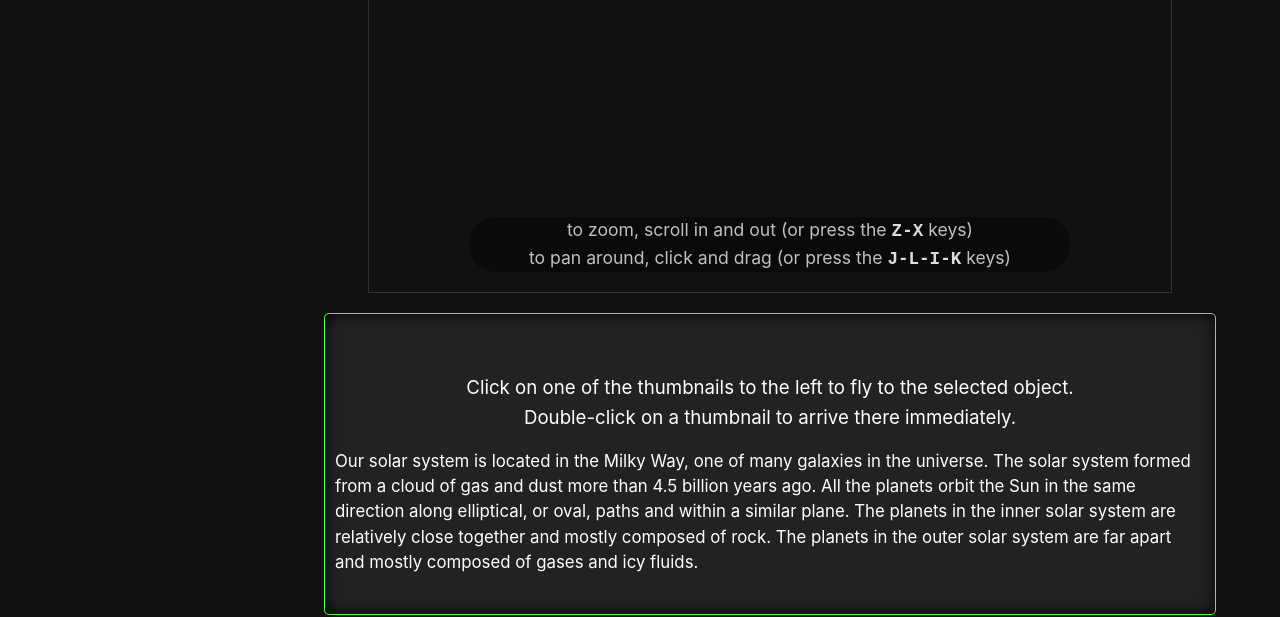
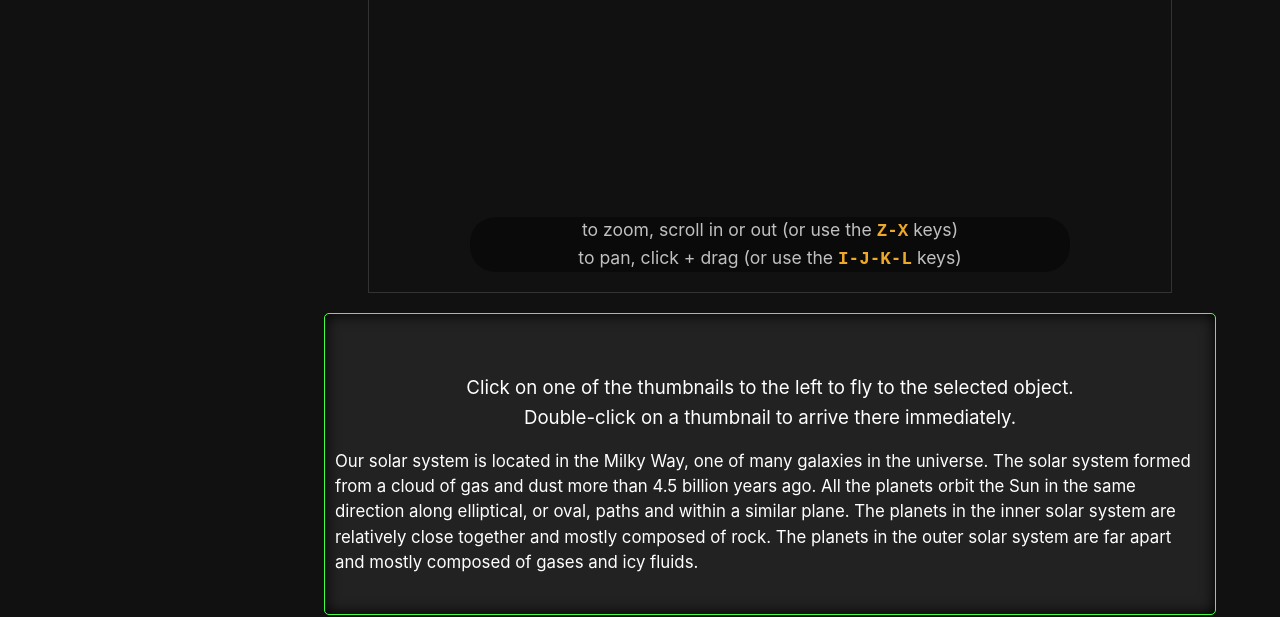
Before and after one commit to wwt-ambassadors/solar-system-explorer, a website: page content/index.html in a window 1280 px wide. Shown: the part 122-739 px from the top of the page. Drawn offline with nearby package versions, Linux system fonts and the light colour scheme; some packages are replaced by stand-ins of ours; a script that the page names is missing.

Commit message:
Style the zoom_pan instrux
as stated above

```diff
--- a/content/index.html
+++ b/content/index.html
@@ -73,8 +73,8 @@
                     <i id="reset_target" class="fas fa-redo-alt"></i>
                     <div id="zoom_pan_container">
                         <div id="zoom_pan_instrux">
-                            to zoom, scroll in and out (or press the <strong>Z-X</strong> keys)<br>
-                            to pan around, click and drag (or press the <strong>J-L-I-K</strong> keys)
+                            to zoom, scroll in or out (or use the <strong>Z-X</strong> keys)<br>
+                            to pan, click + drag (or use the <strong>I-J-K-L</strong> keys)
                         </div>
                     </div>
                 </div>
--- a/content/style.css
+++ b/content/style.css
@@ -229,7 +229,7 @@ a, a:hover {
 
 #zoom_pan_instrux strong {
     font-family: monospace, Consolas, "Andale Mono", "Lucida Console", "Lucida Sans Typewriter", Monaco, "Courier New", "monospace";
-    color: #DDDDDD;
+    color: #EFA928;
 }
 
 
```
